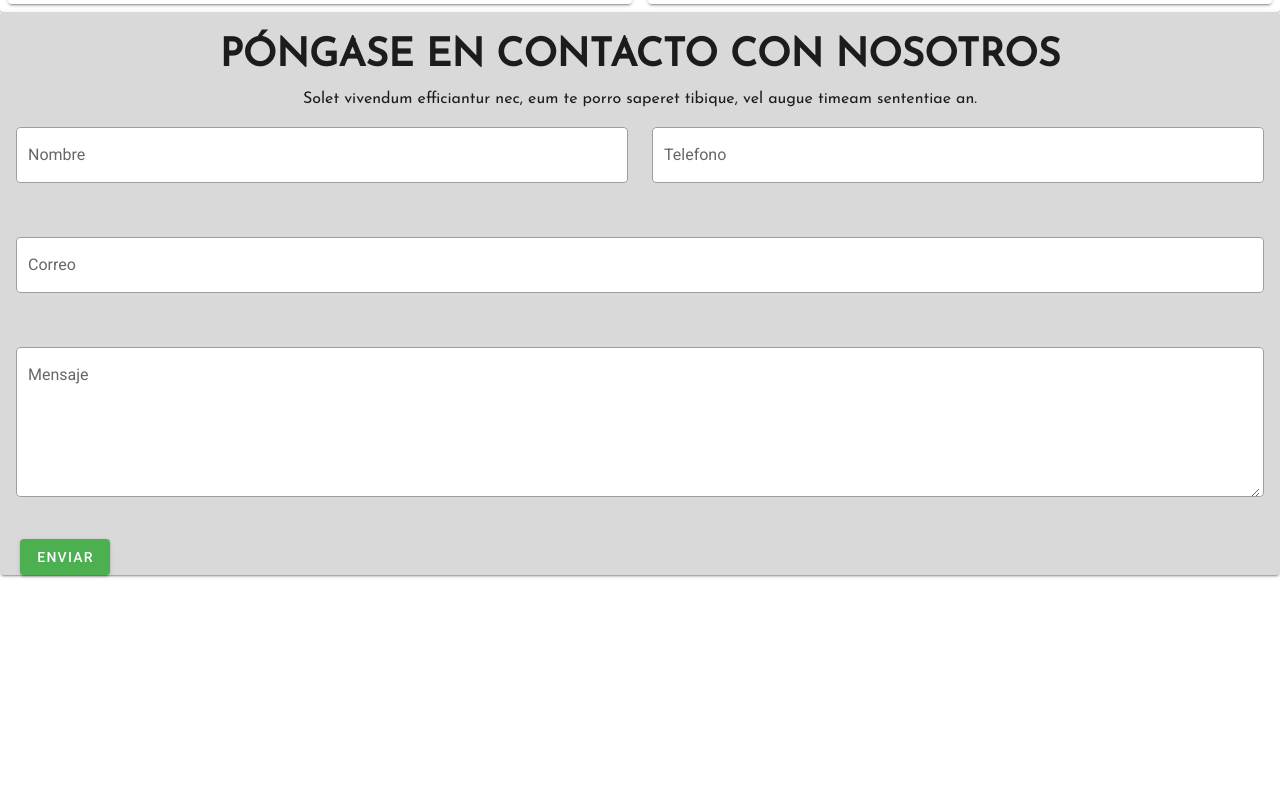
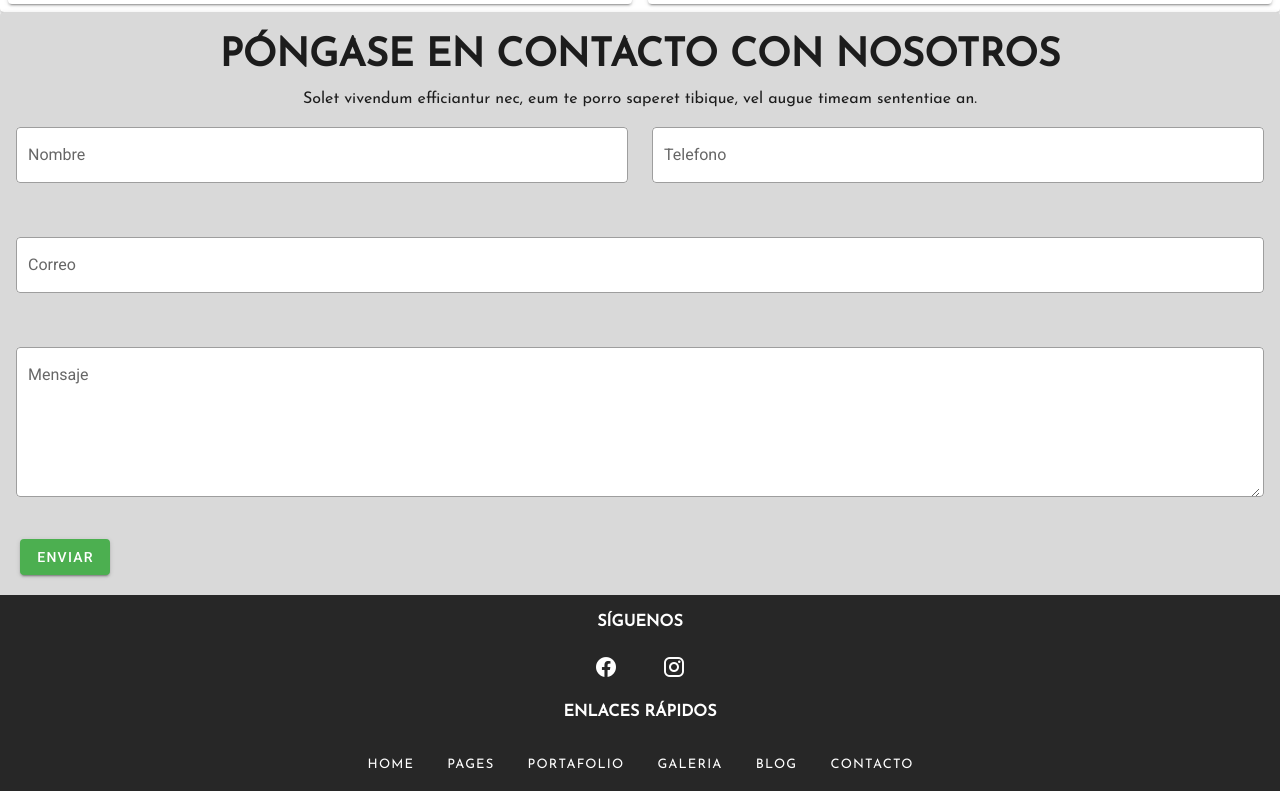
Before and after one commit to vegavLuis/foto, a Vue app: page / in a window 1280 px wide. Shown: the part 1962-2753 px from the top of the page. Before the commit the page ends 2537 px from the top, so only its background shows below. Built offline with nearby package versions, Linux system fonts and the light colour scheme.

Commit message:
se agrega footer

```diff
--- a/src/components/Contacto.vue
+++ b/src/components/Contacto.vue
@@ -44,7 +44,7 @@
               label="Mensaje"
             ></v-textarea>
           </v-col>
-          <v-btn color="success" class="ml-4"> Enviar </v-btn>
+          <v-btn color="success" class="ml-4 mb-8"> Enviar </v-btn>
         </v-row>
       </v-form>
     </v-card>
--- /dev/null
+++ b/src/components/Footer.vue
@@ -0,0 +1,46 @@
+<template>
+  <div>
+    <v-footer dark padless>
+      <v-card-text class="text-center white--text body font-weight-bold">
+        SÍGUENOS
+      </v-card-text>
+      <v-row justify="center" no-gutters>
+        <v-btn v-for="icon in icons" :key="icon" class="mx-4 white--text" icon>
+          <v-icon size="24px">
+            {{ icon }}
+          </v-icon>
+        </v-btn>
+      </v-row>
+      <v-card-text class="text-center white--text body font-weight-bold">
+        ENLACES RÁPIDOS
+      </v-card-text>
+      <v-row justify="center" no-gutters>
+        <v-btn
+          v-for="link in links"
+          :key="link"
+          color="white"
+          text
+          rounded
+          class="my-2 small"
+        >
+          {{ link }}
+        </v-btn>
+      </v-row>
+    </v-footer>
+  </div>
+</template>
+<script>
+export default {
+  name: "FotoFooter",
+  data() {
+    return {
+    //   links: ["Home", "About Us", "Team", "Services", "Blog", "Contact Us"],
+    //   icons: ["mdi-facebook", "mdi-twitter", "mdi-linkedin", "mdi-instagram"],
+      links: ["Home", "Pages", "Portafolio", "Galeria", "Blog", "Contacto"],
+      icons: ["mdi-facebook", "mdi-instagram"],
+    };
+  },
+  mounted() {},
+  methods: {},
+};
+</script>
--- a/src/views/HomeView.vue
+++ b/src/views/HomeView.vue
@@ -4,6 +4,7 @@
     <InfoTextos/>
     <Imagenes/>
     <Contacto/>
+    <Footer/>
   </div>
 </template>
 
@@ -12,13 +13,15 @@ import Carrusel from '@/components/Carrusel'
 import InfoTextos from '@/components/InfoTextos';
 import Imagenes from '@/components/Imagenes'
 import Contacto from '@/components/Contacto'
+import Footer from '@/components/Footer'
 export default {
   name: "Home",
   components: {
     Carrusel,
     InfoTextos,
     Imagenes,
-    Contacto
+    Contacto,
+    Footer
   },
 };
 </script>
```
